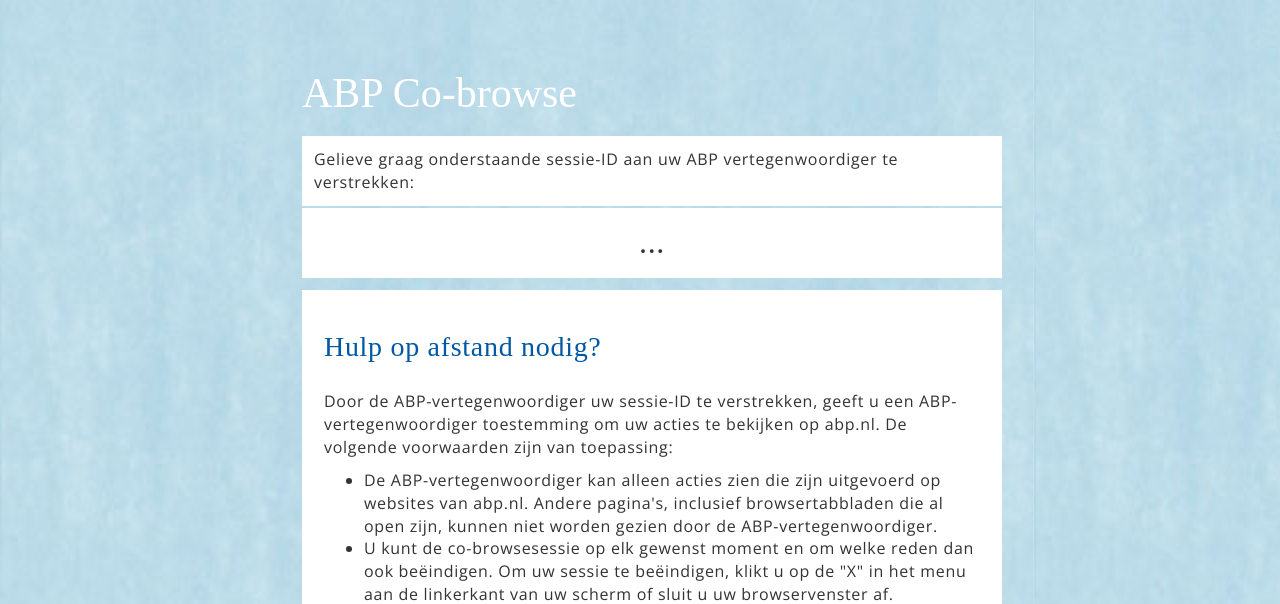
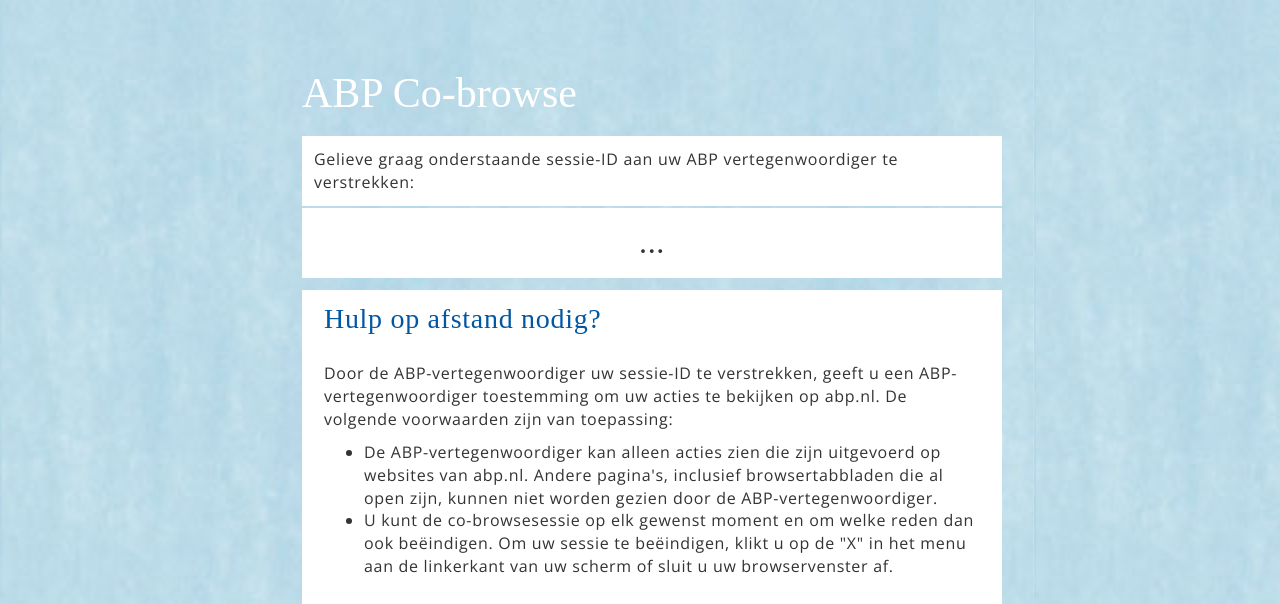
Before and after one commit to JosephinaBos/abp-cobrowse, a PHP site: page /index.html in a window 1280 px wide. Shown: the top 604 px of the page. Run offline with PHP 8.4, Linux system fonts and the light colour scheme; some libraries are stand-ins or nearby versions; some web fonts are replaced.

Commit message:
fix margin h2

```diff
--- a/style.css
+++ b/style.css
@@ -45,7 +45,7 @@
     font-family: 'PT Serif Caption', serif;
     color: #0057a3;
     font-size: 28px;
-    margin-bottom: 28px;
+    margin: -8px 0px 28px 0px;
 }
 
 #instruction {
```
